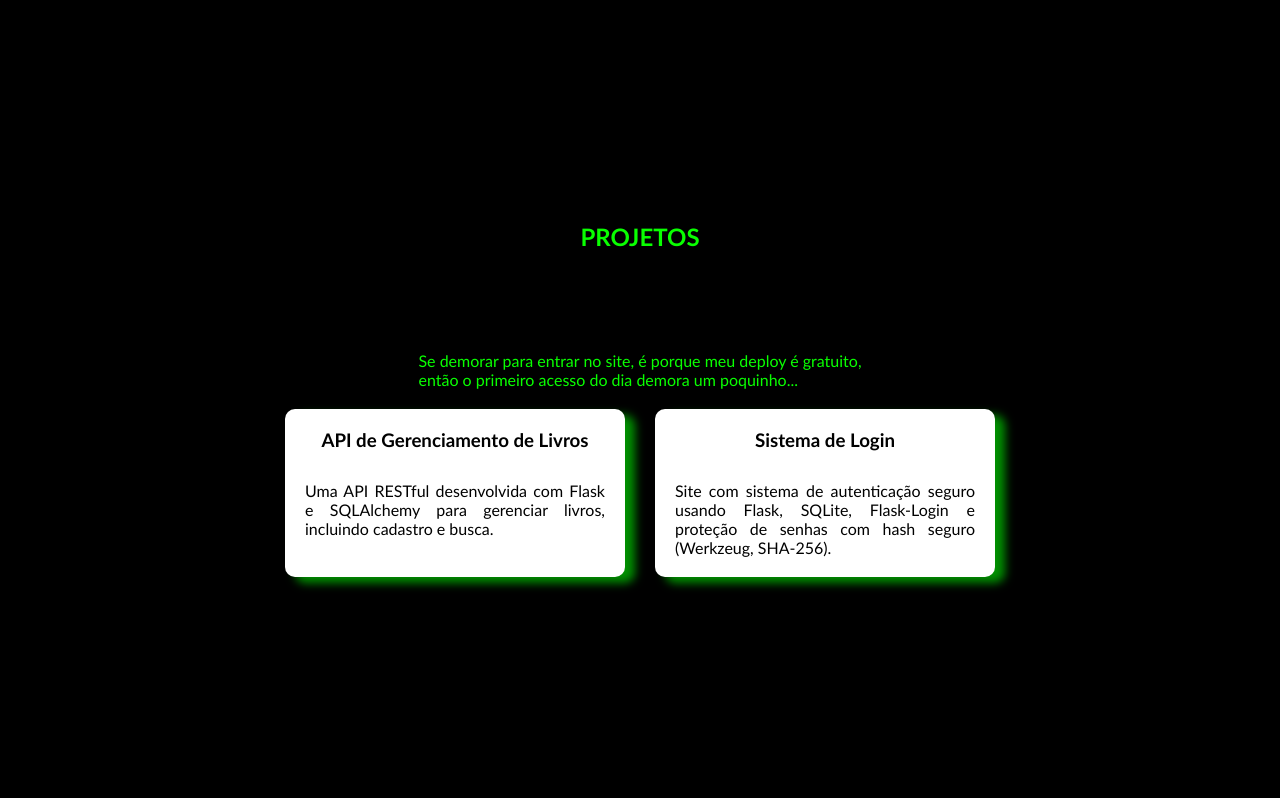
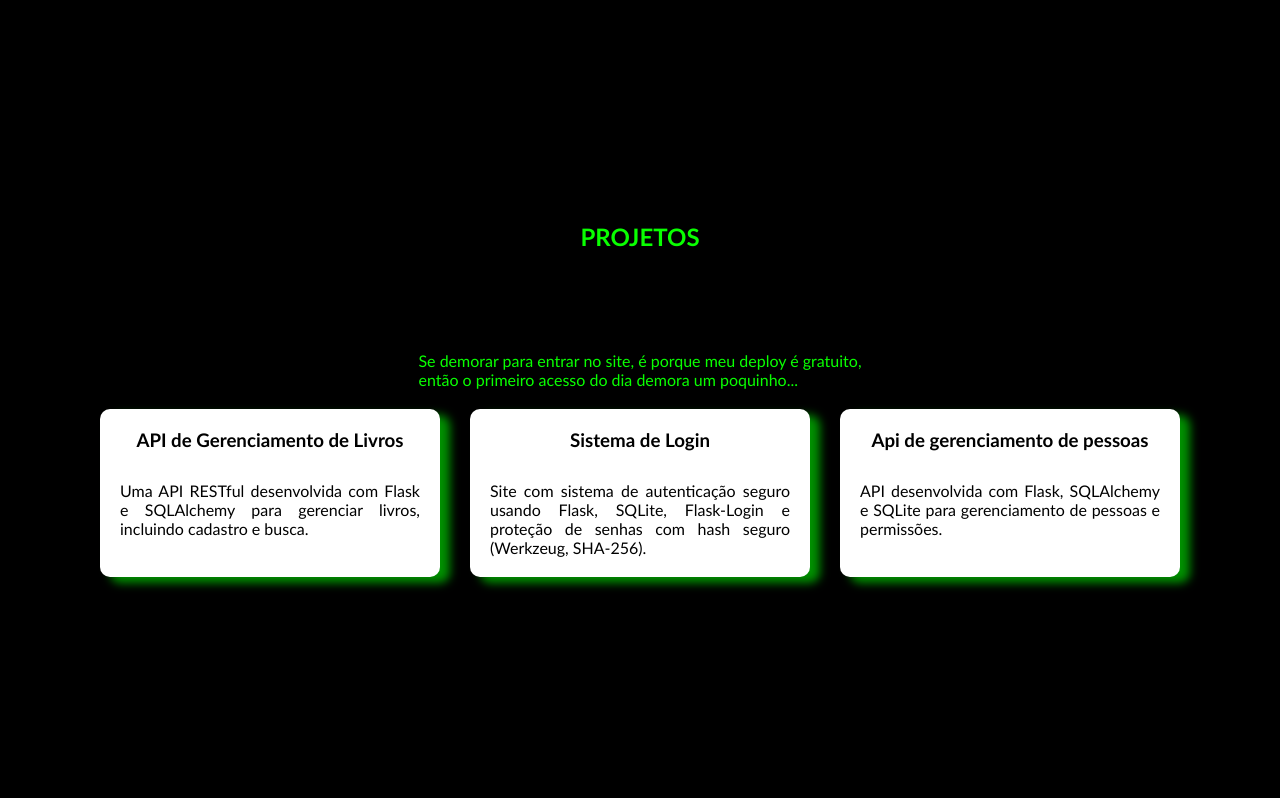
Before and after one commit to WesleyZeus/portifolio, a Flask app: page / in a window 1280 px wide. Shown: the part 1753-2551 px from the top of the page. Run offline with Flask 3, Linux system fonts and the light colour scheme.

Commit message:
fazendo ajuste 2

```diff
--- a/static/style.css
+++ b/static/style.css
@@ -171,10 +171,14 @@ padding: 20px 10px;
     text-align: center;
     box-shadow: 10px 6px 10px rgba(0, 255, 0, 0.568);
     transition: transform 0.3s ease-in-out;
+
 }
 
 .projeto:hover {
     transform: scale(1.05);
+    cursor: pointer;
+
+
 
 }
 .projeto h3 {
@@ -185,11 +189,15 @@ padding: 20px 10px;
     color: black;
     text-decoration: none;
     transition: all 0.3s ease;
-    cursor: pointer;
+
 
 
 }
 
+.projeto a {
+    text-decoration: none;
+    color: inherit;
+}
 
 .contato {
     display: flex;
--- a/templates/index.html
+++ b/templates/index.html
@@ -68,16 +68,32 @@
 
         <div class="projetos-grid">
 
-            <div class="projeto">
-                <h3><a href="https://projeto-de-api-livros.onrender.com">API de Gerenciamento de Livros</a></h3>
-                <p>Uma API RESTful desenvolvida com Flask e SQLAlchemy para gerenciar livros, incluindo cadastro e busca.</p>
-            </div>
+                <div class="projeto">
+                    <a href="https://projeto-de-api-livros.onrender.com" target="_blank">
+                    <h3>API de Gerenciamento de Livros</h3>
+                    <p>Uma API RESTful desenvolvida com Flask e SQLAlchemy para gerenciar livros, incluindo cadastro e busca.</p>
+                    </a>
+                </div>
+            </a>
 
-            <div class="projeto">
-                <h3><a href="https://projeto-login-tm28.onrender.com">Sistema de Login</a></h3>
-                <p>Site com sistema de autenticação seguro usando Flask, SQLite, Flask-Login e proteção de senhas com hash seguro (Werkzeug, SHA-256).</p>
-            </div>
+        <div class="projeto">
+            <a href="https://projeto-login-tm28.onrender.com" target="_blank">
+                    <h3>Sistema de Login</h3>
+                    <p>Site com sistema de autenticação seguro usando Flask, SQLite, Flask-Login e proteção de senhas com hash seguro (Werkzeug, SHA-256).</p>
+            </a>
         </div>
+
+        <div class="projeto">
+            <a href="https://api-de-gerenciamento-de-pessoas.onrender.com/swagger" target="_blank">
+
+                    <h3>Api de gerenciamento de pessoas</h3>
+                    <p>API desenvolvida com Flask, SQLAlchemy e SQLite para gerenciamento de pessoas e permissões. </p>
+            </a>
+        </div>
+
+        </div>
+
+
     </section>
 
     <section id="contato" class="contato">
```
